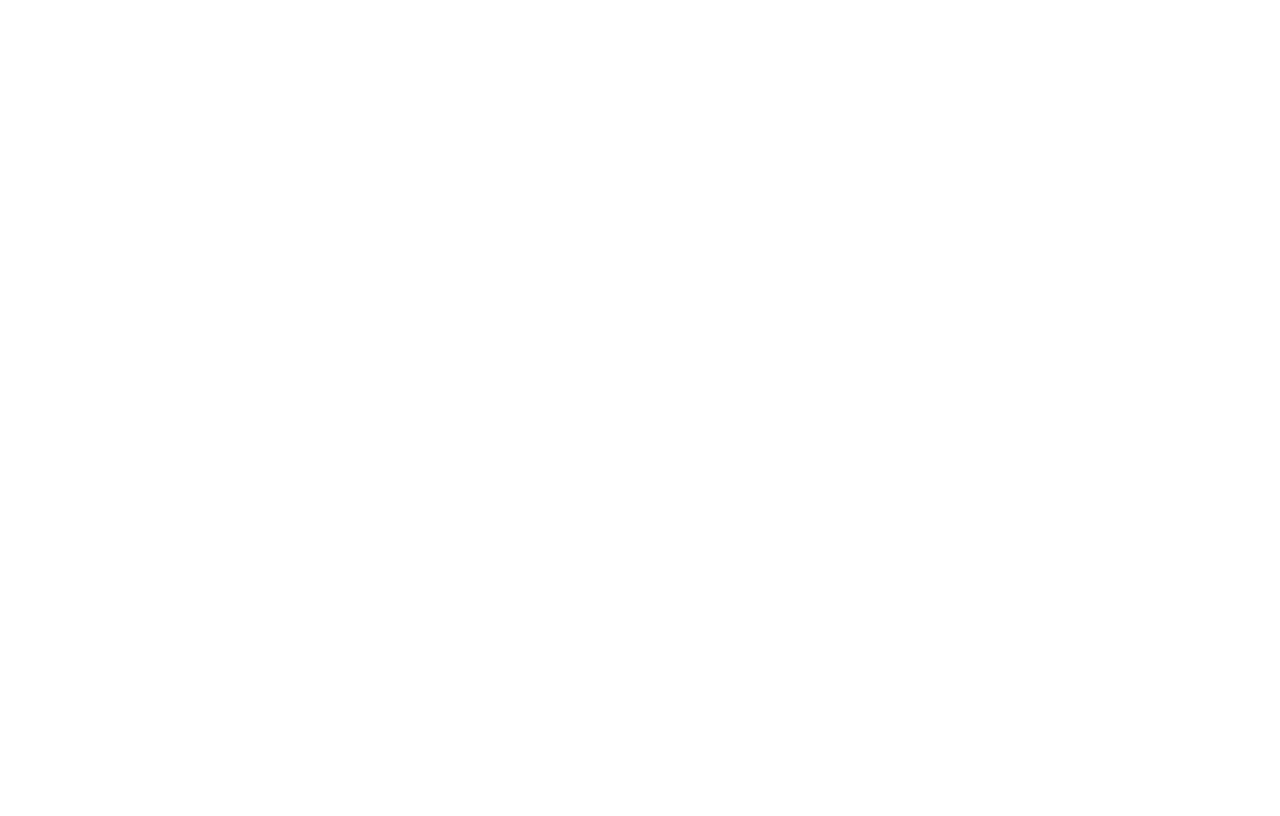
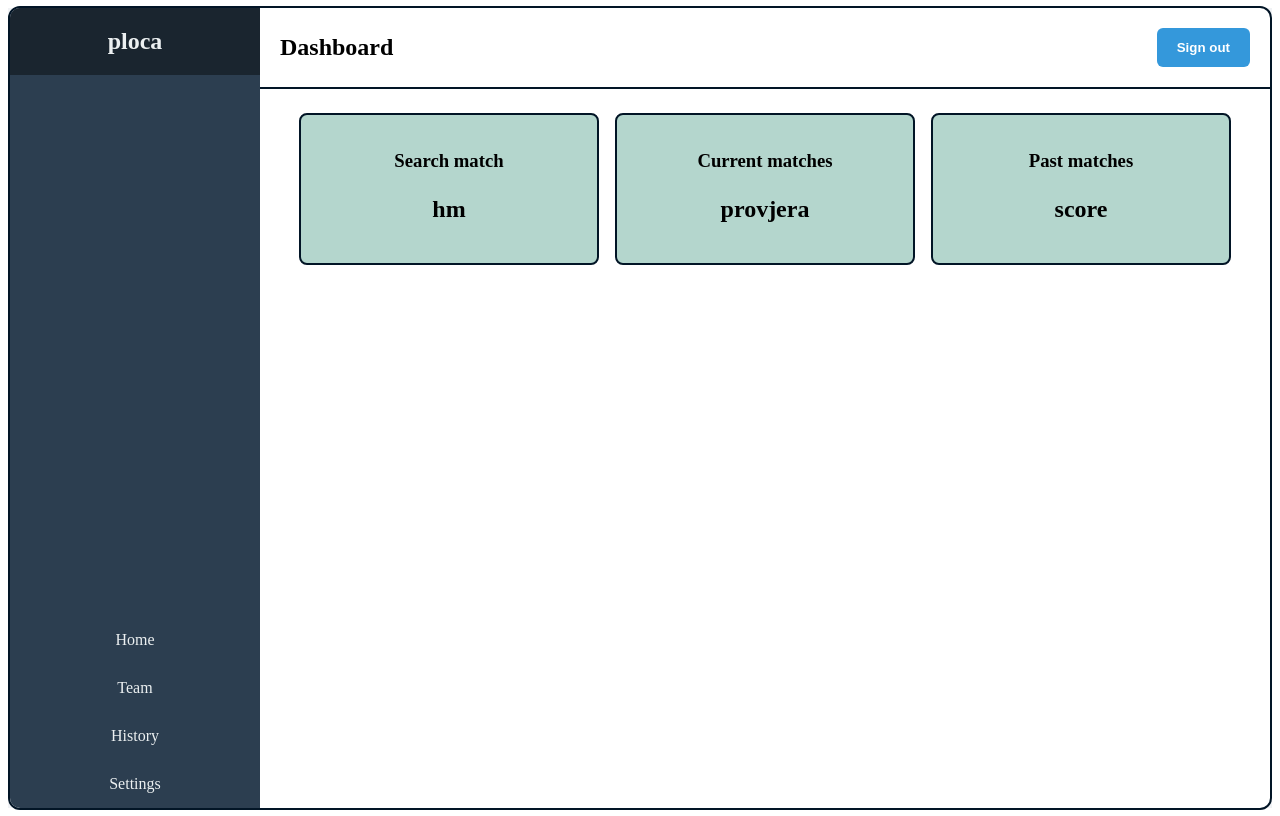
Before and after one commit to bmblbe1/match-arrange-fe, a Vue app: page /dashboard in a window 1280 px wide. Before the commit this address had no page. Built offline with nearby package versions, Linux system fonts and the light colour scheme.

Commit message:
Added dashboard and basic reroute functionality

```diff
--- a/src/main.js
+++ b/src/main.js
@@ -4,12 +4,14 @@
 
 import LoginPage from './pages/login/LoginPage.vue';
 import RegisterPage from './pages/register/RegisterPage.vue';
+import DashboardPage from './pages/dashboard/DashboardPage.vue';
 
 
 const routes = [
   { path: '/', component: LoginPage },
   { path: '/login', component: LoginPage },
   { path: '/register', component: RegisterPage },
+  { path: '/dashboard', component: DashboardPage}
 ]
 
 const router = createRouter({
--- /dev/null
+++ b/src/pages/dashboard/DashboardPage.vue
@@ -0,0 +1,178 @@
+<template>
+    <div class="container">
+        <div class="dashboard">
+            <aside class="sidebar">
+                <div class="logo">ploca</div>
+                <nav>
+                    <ul>
+                        <li><a href="#">Home</a></li>
+                        <li><a href="#">Team</a></li>
+                        <li><a href="#">History</a></li>
+                        <li><a href="#">Settings</a></li>
+                    </ul>
+                </nav>
+            </aside>
+            <div class="main-content">
+                <header class="header">
+                    <div class="header-title">Dashboard</div>
+                    <div class="sign-out">
+                        <button type="button">Sign out</button>
+                    </div>
+                </header>
+                <div class="content">
+                    <div class="card">
+                        <h3>Search match</h3>
+                        <p>hm</p>
+                    </div>
+                    <div class="card">
+                        <h3>Current matches</h3>
+                        <p>provjera</p>
+                    </div>
+                    <div class="card">
+                        <h3>Past matches</h3>
+                        <p>score</p>
+                    </div>
+                </div>
+            </div>
+        </div>
+    </div>
+</template>
+
+<style scoped>
+    .container {
+        height: 100vh;
+        display: flex;
+        justify-content: center;
+        align-items: center;
+        background-color: #f0f2f5;
+    }
+
+    .dashboard {
+        display: flex;
+        height: 100%;
+        width: 100%;
+        background-color: #ffffff;
+        border: 2px solid #021526;
+        border-radius: 12px;
+        overflow: hidden;
+    }
+
+    .sidebar {
+        width: 250px;
+        background-color: #2c3e50;
+        color: #ecf0f1;
+        display: flex;
+        flex-direction: column;
+        justify-content: space-between;
+
+    }
+
+    .sidebar .logo {
+        font-size: 24px;
+        padding: 20px;
+        text-align: center;
+        font-weight: bold;
+        background-color: #1a252f;
+
+    }
+
+    .sidebar nav ul {
+        text-align: center;
+        list-style: none;
+        padding: 0;
+        margin: 0;
+    }
+
+    .sidebar nav ul li {
+        padding: 15px 20px;
+    }
+
+    .sidebar nav ul li a {
+        color: #ecf0f1;
+        text-decoration: none;
+        display: block;
+    }
+
+    .sidebar nav ul li a:hover {
+        justify-content: center;
+        background-color: #34495e;
+        color: #ffffff;
+    }
+
+    .main-content {
+        flex: 1;
+        display: flex;
+        flex-direction: column;
+    }
+
+    .header {
+        display: flex;
+        justify-content: space-between;
+        align-items: center;
+        padding: 20px;
+        border-bottom: 2px solid #021526;
+    }
+
+    .header .header-title {
+        display: flex;
+        justify-content: center;
+        font-size: 24px;
+        font-weight: bold;
+    }
+
+
+    .header .sign-out {
+        font-size: 16px;
+        font-weight: bold;
+
+    }
+
+    .content {
+        padding: 24px;
+        display: flex;
+        gap: 16px;
+        flex-wrap: wrap;
+        justify-content: center;
+    }
+
+    .card {
+        background-color: #B4D6CD;
+        border: 2px solid #021526;
+        border-radius: 8px;
+        padding: 16px;
+        flex: 1 1 250px;
+        box-sizing: border-box;
+        max-width: 300px;
+    }
+
+    .card h3 {
+        text-align: center;
+        margin-bottom: 12px;
+    }
+
+    .card p {
+        font-size: 24px;
+        font-weight: bold;
+        text-align: center;
+    }
+    button {
+    font-weight: bold;
+    padding: 12px 20px;
+    background-color: #3498db; /* A nice blue color */
+    color: #ffffff;
+    border: none;
+    border-radius: 6px;
+    cursor: pointer;
+    transition: background-color 0.3s ease, transform 0.2s ease;
+}
+
+button:hover {
+    background-color: #2980b9; /* A darker blue on hover */
+    transform: scale(1.05);
+}
+
+button:active {
+    background-color: #1d6a96;
+    transform: scale(0.98);
+}
+</style>
--- a/src/pages/login/LoginPage.vue
+++ b/src/pages/login/LoginPage.vue
@@ -63,6 +63,7 @@
             .then((userCredential) =>{
                 const user = userCredential.user;
                 console.log('User logged in: ', user)
+                this.$router.push('/dashboard')
             })
             .catch((error) => {
                 const errorCode = error.code;
```
